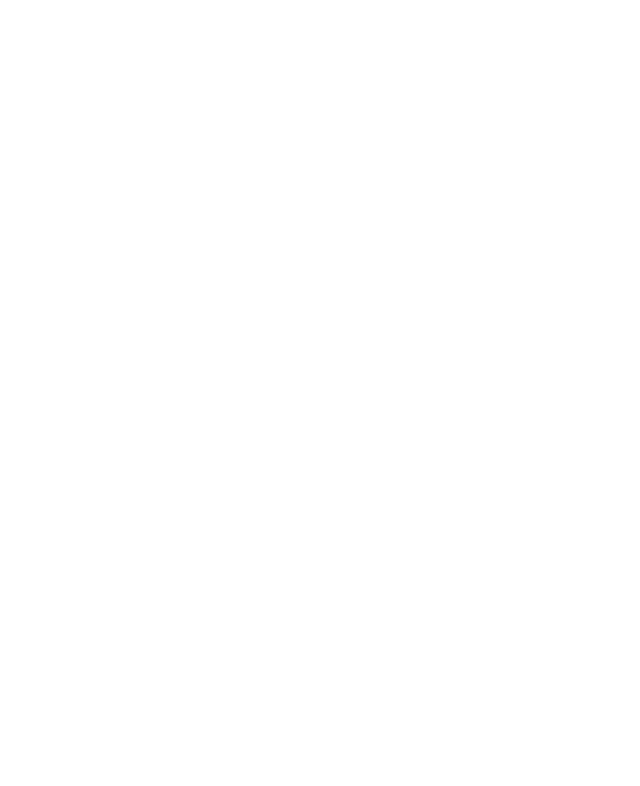
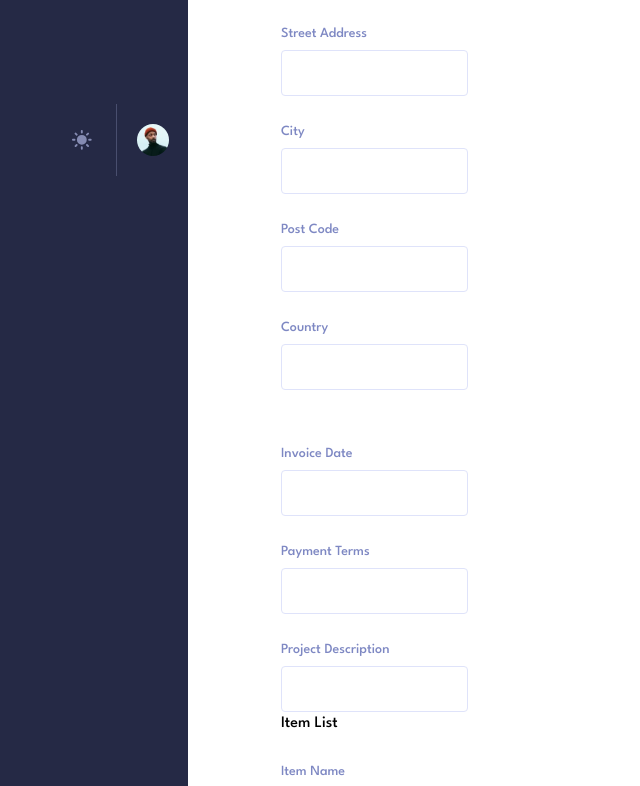
Before and after one commit to Mariia22/invoice-app, a Next.js app in the folder invoice-app/: page /invoices/create in a window 1280 px wide. Shown: the part 834-1620 px from the top of the page, without its empty margins (0-640 px from the left). Before the commit the page ends 800 px from the top, so only its background shows below. Built offline with nearby package versions, Linux system fonts and the light colour scheme.

Commit message:
feat: add all forms fields

```diff
--- a/invoice-app/src/app/lib/types.ts
+++ b/invoice-app/src/app/lib/types.ts
@@ -1,3 +1,4 @@
+import { invoiceData } from './../ui/invoices/Form/formData';
 import { Dispatch, SetStateAction} from "react";
 
 export type Invoice = {
@@ -39,6 +40,21 @@
   senderCity: string
   senderPostCode: string
   senderCountry: string
+  clientName: string
+  clientEmail: string
+  clientStreetAddress: string
+  clientCity: string
+  clientPostCode: string
+  clientCountry: string
+  invoiceData: string
+  paymentTerms: string
+  projectDescription: string
+  items: [
+    name: string,
+    quantity: number,
+    price: number,
+    total: number
+  ]
 }
 
 export type FormField = {
--- /dev/null
+++ b/invoice-app/src/app/ui/invoices/Form/FormFields.tsx
@@ -0,0 +1,26 @@
+import { FormField, FormInput } from "@/app/lib/types";
+import { FieldErrors, UseFormRegister } from "react-hook-form";
+
+export default function FormFields({ data, register, errors }: { data: FormField[], register: UseFormRegister<FormInput>, errors: FieldErrors<FormInput> }) {
+  return (
+    <>
+      {
+        data.map((field) => (
+          <div key={field.id} className={`text-left flex flex-col w-full col-span-${field.gridCols}`}>
+            <label className="text-secondary text-sm leading-4 mt-4 mb-2">{field.label}</label>
+            <input
+              {...register(field.name, {
+                required: field.required,
+              })}
+              className={`border border-secondaryPale text-headerText text-sm font-bold max-w-full w-full outline-none rounded m-0 py-3 px-4 col-span-${field.gridCols}}`}
+              type={field.type}
+            />
+            {errors[field.name] && (
+              <span>This field is required</span>
+            )}
+          </div>
+        ))
+      }
+    </>
+  )
+}
--- a/invoice-app/src/app/ui/invoices/Form/FormHeader.tsx
+++ b/invoice-app/src/app/ui/invoices/Form/FormHeader.tsx
@@ -1,3 +1,3 @@
 export default function FormHeader({ header }: { header: string }) {
-  return (<h3 className="font-bold text-base text-primary">{header}</h3>)
+  return (<h3 className="font-bold text-base text-primary mb-2">{header}</h3>)
 }
--- a/invoice-app/src/app/ui/invoices/Form/FormInvoice.tsx
+++ b/invoice-app/src/app/ui/invoices/Form/FormInvoice.tsx
@@ -3,13 +3,14 @@
 import { FormInput } from "@/app/lib/types"
 import { SubmitHandler, useForm } from "react-hook-form"
 import data from "../../../data.json"
-import { billFromData, newInvoice } from "./formData"
+import { billFromData, billToData, invoiceData, itemList, newInvoice } from "./formData"
 import FormSection from "./FormSection"
 import FormHeader from "./FormHeader"
 import Footer from "../../shared/Footer"
 import ButtonCancel from "../Buttons/ButtonCancel"
 import ButtonSaveChanges from "../Buttons/ButtonSaveChanges"
 import ButtonSaveDraft from "../Buttons/ButtonSaveDraft"
+import FormFields from "./FormFields"
 
 export default function FormInvoice({ isEditing }: { isEditing: boolean }) {
   //temporarily, before Redux
@@ -20,7 +21,16 @@
       senderStreetAddress: invoice.senderAddress.street,
       senderCity: invoice.senderAddress.city,
       senderPostCode: invoice.senderAddress.postCode,
-      senderCountry: invoice.senderAddress.country
+      senderCountry: invoice.senderAddress.country,
+      clientName: invoice.clientName,
+      clientEmail: invoice.clientEmail,
+      clientStreetAddress: invoice.clientAddress.street,
+      clientCity: invoice.clientAddress.city,
+      clientPostCode: invoice.clientAddress.postCode,
+      clientCountry: invoice.clientAddress.country,
+      invoiceData: invoice.createdAt,
+      paymentTerms: invoice.paymentDue,
+      projectDescription: invoice.description,
     },
   })
 
@@ -30,21 +40,18 @@
     <form className="flex flex-col justify-start items-center w-full m-auto" onSubmit={handleSubmit(onSubmit)}>
       <FormSection marginTop={6}>
         <FormHeader header="Bill From" />
-        {billFromData.map((field) => (
-          <div key={field.id} className={`text-left flex flex-col w-full col-span-${field.gridCols}`}>
-            <label className="text-secondary">{field.label}</label>
-            <input
-              {...register(field.name, {
-                required: field.required,
-              })}
-              className={`border border-gray-300 text-sm font-semibold mb-1 max-w-full w-full outline-none rounded-md m-0 py-3 px-4 md:py-3 md:px-4 md:mb-0 focus:border-red-500 col-span-${field.gridCols}}`}
-              type={field.type}
-            />
-            {errors[field.name] && (
-              <span>This field is required</span>
-            )}
-          </div>
-        ))}
+        <FormFields data={billFromData} register={register} errors={errors} />
+      </FormSection>
+      <FormSection marginTop={6}>
+        <FormHeader header="Bill To" />
+        <FormFields data={billToData} register={register} errors={errors} />
+      </FormSection>
+      <FormSection marginTop={10}>
+        <FormFields data={invoiceData} register={register} errors={errors} />
+      </FormSection>
+      <FormSection marginTop={11}>
+        <h3>Item List</h3>
+        <FormFields data={itemList} register={register} errors={errors} />
       </FormSection>
       <Footer>
         {isEditing
--- a/invoice-app/src/app/ui/invoices/Form/formData.ts
+++ b/invoice-app/src/app/ui/invoices/Form/formData.ts
@@ -58,3 +58,108 @@
       gridCols: 2,
     }
   ]
+
+  export const billToData:FormField[]= [
+    {
+      id: 1,
+      name: "clientName",
+      label: "Client’s Name",
+      type: "text",
+      required: true,
+      gridCols: 2,
+    },
+    {
+      id: 2,
+      name: "clientEmail",
+      label: "Client’s Email",
+      type: "text",
+      required: true,
+      gridCols: 2,
+    },
+    {
+      id: 3,
+      name: "clientStreetAddress",
+      label: "Street Address",
+      type: "text",
+      required: true,
+      gridCols: 2,
+    },
+    {
+      id: 4,
+      name: "clientCity",
+      label: "City",
+      type: "text",
+      required: true,
+      gridCols: 1,
+    },
+    {
+      id: 5,
+      name: "clientPostCode",
+      label: "Post Code",
+      type: "text",
+      required: true,
+      gridCols: 1,
+    },
+    {
+      id: 6,
+      name: "clientCountry",
+      label: "Country",
+      type: "text",
+      required: true,
+      gridCols: 2,
+    }
+  ]
+
+  export const invoiceData:FormField[]= [
+    {
+      id: 1,
+      name: "invoiceData",
+      label: "Invoice Date",
+      type: "text",
+      required: true,
+      gridCols: 2,
+    },
+    {
+      id: 2,
+      name: "paymentTerms",
+      label: "Payment Terms",
+      type: "text",
+      required: true,
+      gridCols: 1,
+    },
+    {
+      id: 3,
+      name: "projectDescription",
+      label: "Project Description",
+      type: "text",
+      required: true,
+      gridCols: 1,
+    }
+  ]
+
+  export const itemList:FormField[]= [
+    {
+      id: 1,
+      name: "invoiceData",
+      label: "Item Name",
+      type: "text",
+      required: true,
+      gridCols: 2,
+    },
+    {
+      id: 2,
+      name: "paymentTerms",
+      label: "Qty.",
+      type: "text",
+      required: true,
+      gridCols: 1,
+    },
+    {
+      id: 3,
+      name: "projectDescription",
+      label: "Price",
+      type: "text",
+      required: true,
+      gridCols: 1,
+    }
+  ]
```
